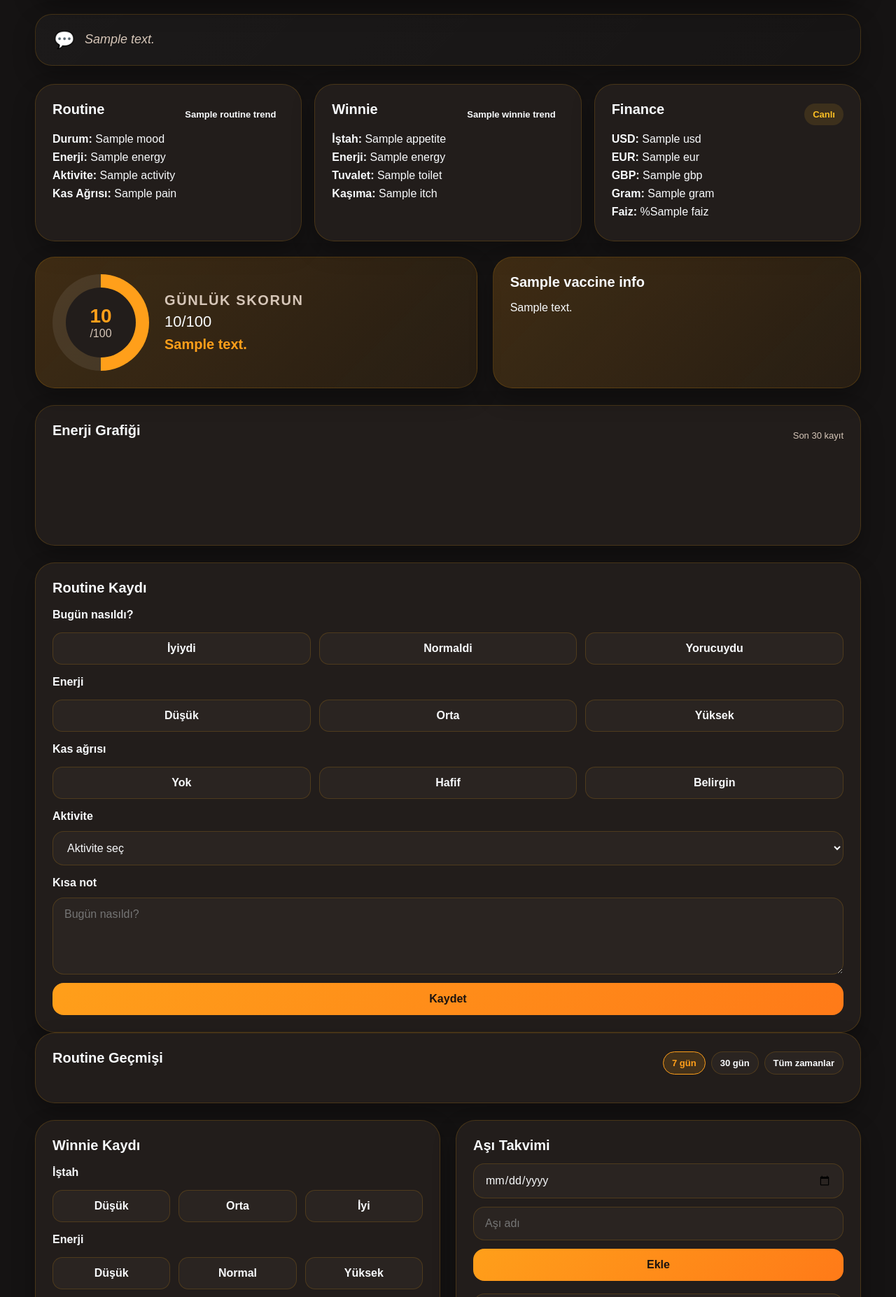
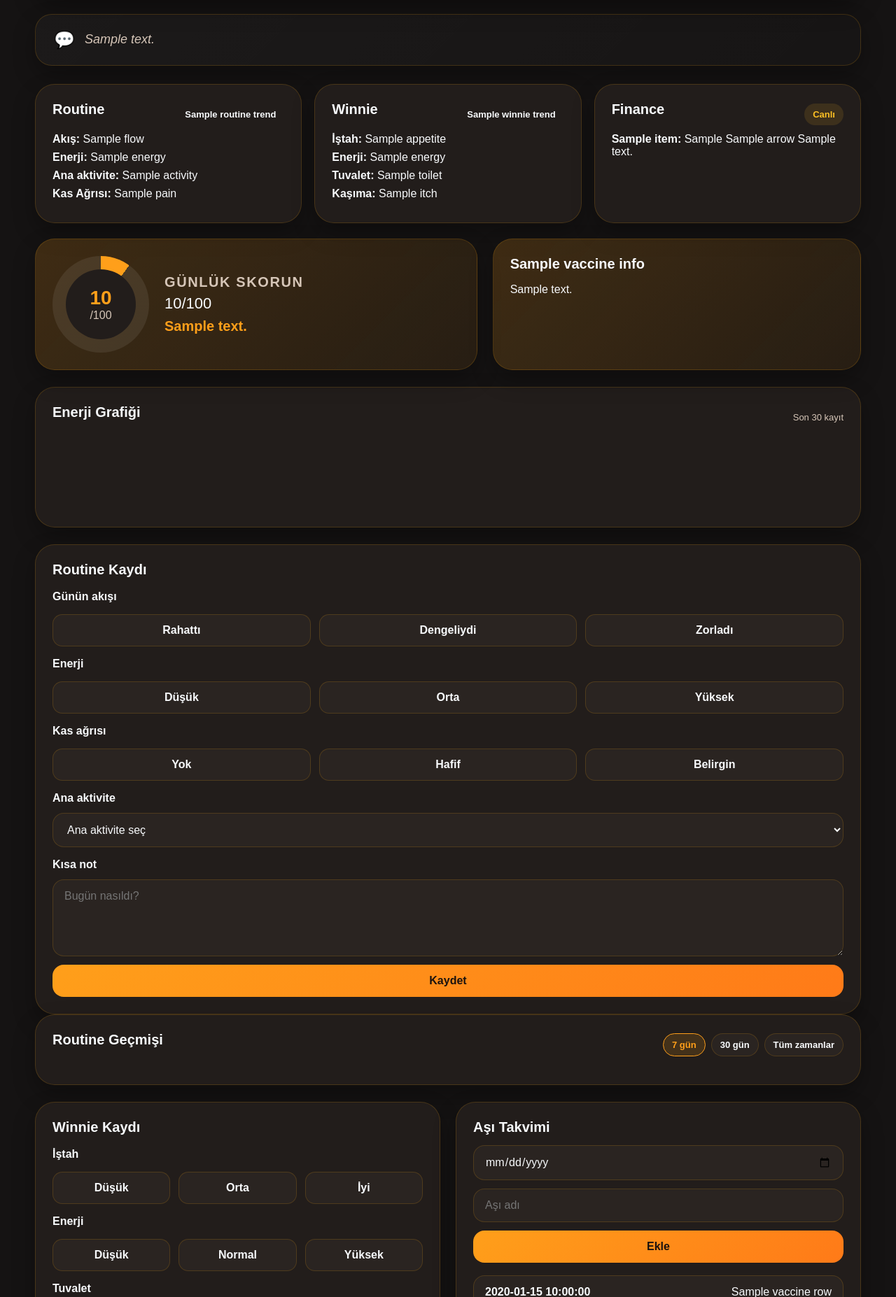
Before and after one commit to yigitsasal90/lifeboard, a Flask app: template templates/dashboard.html in a window 1280 px wide. Shown: the part 406-2260 px from the top of the page at 70% size. Run offline with Flask 3, Linux system fonts and the light colour scheme; the template is opened without the code that fills it: most values are stand-ins (such as "Sample title", 1, 10 or a date in 2020).

Commit message:
Update dashboard.html

```diff
--- a/templates/dashboard.html
+++ b/templates/dashboard.html
@@ -35,9 +35,9 @@
         </div>
 
         {% if last_routine %}
-            <p><strong>Durum:</strong> {{ last_routine['mood'] }}</p>
+            <p><strong>Akış:</strong> {{ last_routine['flow'] }}</p>
             <p><strong>Enerji:</strong> {{ last_routine['energy'] }}</p>
-            <p><strong>Aktivite:</strong> {{ last_routine['activity'] }}</p>
+            <p><strong>Ana aktivite:</strong> {{ last_routine['activity'] }}</p>
             <p><strong>Kas Ağrısı:</strong> {{ last_routine['pain'] }}</p>
         {% else %}
             <p>Kayıt yok</p>
@@ -66,12 +66,15 @@
             <span class="trend-pill mid">Canlı</span>
         </div>
 
-        {% if finance %}
-            <p><strong>USD:</strong> {{ finance.usd }}</p>
-            <p><strong>EUR:</strong> {{ finance.eur }}</p>
-            <p><strong>GBP:</strong> {{ finance.gbp }}</p>
-            <p><strong>Gram:</strong> {{ finance.gram }}</p>
-            <p><strong>Faiz:</strong> %{{ finance.faiz }}</p>
+        {% if finance_cards %}
+            {% for item in finance_cards[:5] %}
+                <p>
+                    <strong>{{ item.label }}:</strong> {{ item.display_value }}
+                    <span class="mini-inline-change {{ item.change_class }}">
+                        {{ item.arrow }} {{ item.change_text }}
+                    </span>
+                </p>
+            {% endfor %}
         {% else %}
             <p>Veri alınamadı</p>
         {% endif %}
@@ -79,7 +82,7 @@
 </section>
 
 <section class="info-grid">
-    <div class="highlight-card">
+    <div class="highlight-card" style="--score-angle: {{ score * 3.6 }}deg;">
         <div class="ring-score">
             <div class="ring-inner">
                 <strong>{{ score }}</strong>
@@ -121,11 +124,11 @@
     <form method="POST" action="/add_routine">
         <input type="hidden" name="date" value="{{ today_value }}">
 
-        <label>Bugün nasıldı?</label>
+        <label>Günün akışı</label>
         <div class="choice-grid three">
-            <label class="choice-pill"><input type="radio" name="mood" value="İyiydi" required><span>İyiydi</span></label>
-            <label class="choice-pill"><input type="radio" name="mood" value="Normaldi" required><span>Normaldi</span></label>
-            <label class="choice-pill"><input type="radio" name="mood" value="Yorucuydu" required><span>Yorucuydu</span></label>
+            <label class="choice-pill"><input type="radio" name="flow" value="Rahattı" required><span>Rahattı</span></label>
+            <label class="choice-pill"><input type="radio" name="flow" value="Dengeliydi" required><span>Dengeliydi</span></label>
+            <label class="choice-pill"><input type="radio" name="flow" value="Zorladı" required><span>Zorladı</span></label>
         </div>
 
         <label>Enerji</label>
@@ -142,9 +145,9 @@
             <label class="choice-pill"><input type="radio" name="pain" value="Belirgin" required><span>Belirgin</span></label>
         </div>
 
-        <label>Aktivite</label>
+        <label>Ana aktivite</label>
         <select name="activity" required>
-            <option value="">Aktivite seç</option>
+            <option value="">Ana aktivite seç</option>
             <option value="Padel">🎾 Padel</option>
             <option value="Futbol">⚽ Futbol</option>
             <option value="Fonksiyonel Antrenman">🏋️ Fonksiyonel Antrenman</option>
@@ -174,11 +177,11 @@
     <div class="mini-history-grid" id="routineHistory">
         {% if routine_rows %}
             {% for row in routine_rows %}
-                {% set row_trend = 'good' if row['mood'] == 'İyiydi' else 'bad' if row['mood'] == 'Yorucuydu' or row['pain'] == 'Belirgin' else 'mid' %}
+                {% set row_trend = 'good' if row['flow'] == 'Rahattı' else 'bad' if row['flow'] == 'Zorladı' or row['pain'] == 'Belirgin' else 'mid' %}
                 <div class="mini-history-card" data-date="{{ row['log_date'] }}">
                     <div class="mini-history-top">
                         <strong>{{ row['log_date'] }}</strong>
-                        <span class="trend-pill {{ row_trend }}">{{ row['mood'] }}</span>
+                        <span class="trend-pill {{ row_trend }}">{{ row['flow'] }}</span>
                     </div>
                     <p>{{ row['activity'] }}</p>
                     <small>Enerji: {{ row['energy'] }} · Ağrı: {{ row['pain'] }}</small>
@@ -289,44 +292,34 @@
 </section>
 
 <section class="finance-box form-card">
-    <div class="section-head">
-        <h3>Canlı Finance Özeti</h3>
-        <span class="section-sub">Akbank faiz referansı dahil</span>
+    <div class="section-head finance-head">
+        <div>
+            <h3>Canlı Finance Özeti</h3>
+            {% if finance_updated_at %}
+                <span class="section-sub">Son güncelleme: {{ finance_updated_at }}</span>
+            {% endif %}
+        </div>
+        <span class="section-sub">60 sn’de bir yenilenir</span>
     </div>
 
-    {% if finance %}
+    {% if finance_cards %}
         <div class="finance-grid">
-            <div class="mini-finance-card">
-                <span>Dolar</span>
-                <strong>{{ finance.usd }}</strong>
-            </div>
-            <div class="mini-finance-card">
-                <span>Euro</span>
-                <strong>{{ finance.eur }}</strong>
-            </div>
-            <div class="mini-finance-card">
-                <span>Sterlin</span>
-                <strong>{{ finance.gbp }}</strong>
-            </div>
-            <div class="mini-finance-card">
-                <span>Gram Altın</span>
-                <strong>{{ finance.gram }}</strong>
-            </div>
-            <div class="mini-finance-card">
-                <span>Çeyrek Altın</span>
-                <strong>{{ finance.ceyrek }}</strong>
-            </div>
-            <div class="mini-finance-card">
-                <span>Tam Altın</span>
-                <strong>{{ finance.tam }}</strong>
-            </div>
-            <div class="mini-finance-card accent">
-                <span>Akbank Faiz</span>
-                <strong>%{{ finance.faiz }}</strong>
-            </div>
+            {% for item in finance_cards %}
+                <div class="mini-finance-card {% if item.key == 'faiz' %}accent{% endif %}">
+                    <span>{{ item.label }}</span>
+                    <strong>{{ item.display_value }}</strong>
+                    <div class="finance-change {{ item.change_class }}">
+                        <span class="arrow">{{ item.arrow }}</span>
+                        <span>{{ item.change_text }}</span>
+                    </div>
+                </div>
+            {% endfor %}
         </div>
     {% else %}
         <p>Finance verisi şu anda alınamadı.</p>
+        {% if finance_error %}
+            <p class="finance-error">Detay: {{ finance_error }}</p>
+        {% endif %}
     {% endif %}
 </section>
 
```
